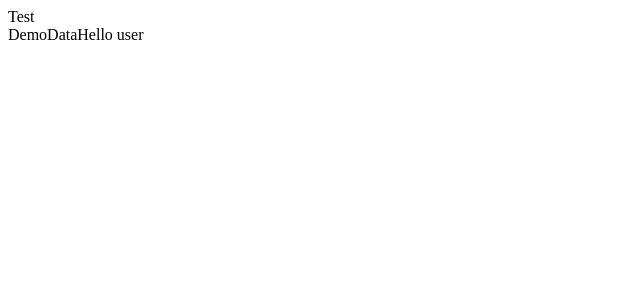
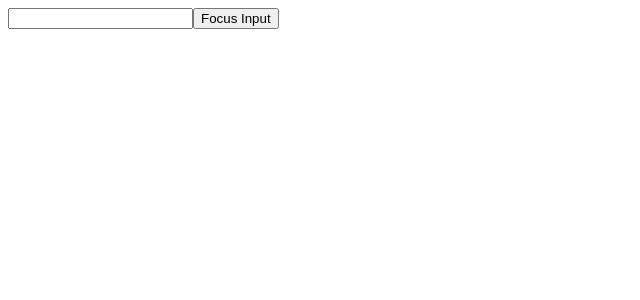
Before and after one commit to newtemp-bot/ReactJSForJignesh, a React (Vite) app in the folder 00BasicViteProject/: page / in a window 1280 px wide. Shown: the top 300 px of the page, without its empty margins (0-640 px from the left). Built offline with nearby package versions, Linux system fonts and the light colour scheme.

Commit message:
UseRef Examples.

```diff
--- /dev/null
+++ b/00BasicViteProject/src/UseRefEx.jsx
@@ -0,0 +1,37 @@
+import React, { useEffect, useRef, useState } from 'react'
+
+const UseRefEx = () => {
+    let [inputValue,setInputValue] = useState("");
+    let count = useRef(0);
+    useEffect(()=>{
+        count.current = count.current + 1 ;
+    });
+  return (
+    <>
+         <input
+        type="text"
+        value={inputValue}
+        onChange={(e) => setInputValue(e.target.value)}
+      />
+      <h1>Render Count: {count.current}</h1>
+    </>
+  )
+}
+
+const UseRefEx2 = () => {
+    const inputElement = useRef();
+
+    const focusInput = () => {
+      inputElement.current.focus();
+      alert(inputElement.current.value);
+    };
+
+    return (
+      <>
+        <input type="text" ref={inputElement} />
+        <button onClick={focusInput}>Focus Input</button>
+      </>
+    );
+}
+
+export default UseRefEx2
--- a/00BasicViteProject/src/main.jsx
+++ b/00BasicViteProject/src/main.jsx
@@ -6,6 +6,7 @@ import ClassCompo from './ClassCompo'
 import ListEx from './ListEx'
 import UseEffectEx from './UseEffectEx'
 import UseContextEx from './UseContextEx'
+import UseRefEx from './UseRefEx'
 
 const jadu = React.createElement('p',{name:"kalal",className:"container",style:{border:'5px solid red'}},'Hello How are you?');
 
@@ -15,7 +16,8 @@ ReactDOM.createRoot(document.getElementById('root')).render(
     <ClassCompo/> */}
     {/* <ListEx/> */}
     {/* <UseEffectEx/> */}
-    <UseContextEx/>
+    {/* <UseContextEx/> */}
+    <UseRefEx/>
     </>
 )
 
```
